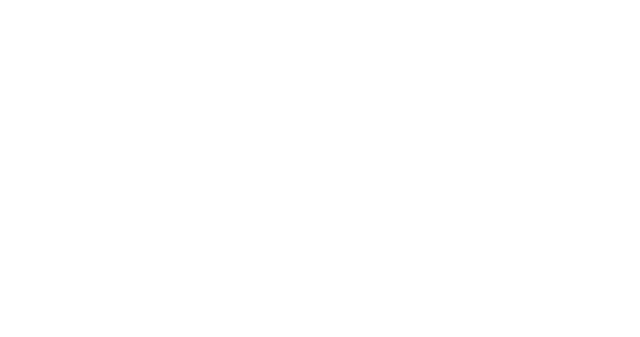
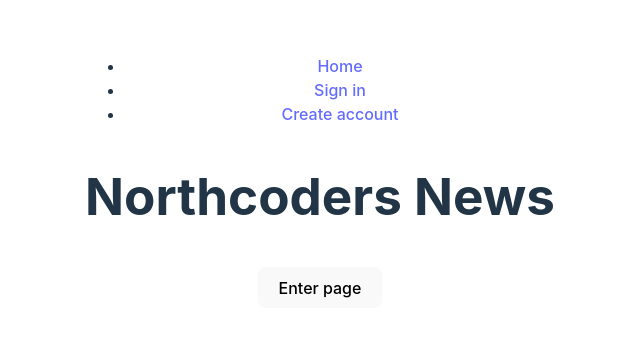
Before and after one commit to erkina308/e-fe-nc-news, a React (Vite) app: page / in a window 1280 px wide. Shown: the part 227-564 px from the top of the page, without its empty margins (320-960 px from the left). Built offline with nearby package versions, Linux system fonts and the light colour scheme.

Commit message:
pages and paths

```diff
--- a/package.json
+++ b/package.json
@@ -10,6 +10,7 @@
     "preview": "vite preview"
   },
   "dependencies": {
+    "axios": "^1.6.7",
     "react": "^18.2.0",
     "react-dom": "^18.2.0",
     "react-router-dom": "^6.22.0"
--- a/src/App.jsx
+++ b/src/App.jsx
@@ -1,13 +1,21 @@
-import './App.css'
+import "./App.css";
+import Homepage from "./pages/Homepage";
+import { Routes, Route } from "react-router-dom";
+import SignIn from "./pages/SignIn";
+import CreateAcc from "./pages/CreateAcc";
+import Articles from "./pages/Articles";
 
 function App() {
-
-
   return (
     <>
-
+      <Routes>
+        <Route path="/" element={<Homepage />} />
+        <Route path="/sign-in" element={<SignIn />} />
+        <Route path="/create-account" element={<CreateAcc />} />
+        <Route path="/api/articles" element={<Articles />} />
+      </Routes>
     </>
-  )
+  );
 }
 
-export default App
+export default App;
--- /dev/null
+++ b/src/cards/Article.jsx
@@ -0,0 +1,2 @@
+function Article() {}
+export default Article;
--- /dev/null
+++ b/src/components/Navigation.jsx
@@ -0,0 +1,21 @@
+import { Link } from "react-router-dom";
+
+export default function Navigation() {
+  return (
+    <div>
+      <nav className="navBar">
+        <ul>
+          <li>
+            <Link to={`/`}>Home</Link>
+          </li>
+          <li>
+            <Link to={`/sign-in`}>Sign in</Link>
+          </li>
+          <li>
+            <Link to={`/create-account`}>Create account</Link>
+          </li>
+        </ul>
+      </nav>
+    </div>
+  );
+}
--- /dev/null
+++ b/src/pages/Articles.jsx
@@ -0,0 +1,31 @@
+import { fetchArticles } from "../../utils/api";
+import Article from "../cards/Article";
+import Header from "../components/Header";
+import Navigation from "../components/Navigation";
+import { useState, useEffect } from "react";
+
+function Articles() {
+  const [articles, setArticles] = useState([]);
+
+  useEffect(() => {
+    fetchArticles().then((data) => {
+      setArticles(data);
+    });
+  }, []);
+  console.log(articles, "<-- articles in articles");
+  return (
+    <section>
+      <Navigation />
+      <Header title={"Latest Articles"} />
+      <div>
+        <ul>
+          {articles.map((article) => {
+            return <Article></Article>;
+          })}
+        </ul>
+      </div>
+    </section>
+  );
+}
+
+export default Articles;
--- /dev/null
+++ b/src/pages/CreateAcc.jsx
@@ -0,0 +1,19 @@
+import { Link } from "react-router-dom";
+import Header from "../components/Header";
+
+function CreateAcc() {
+  return (
+    <div>
+      <Header title={"Create Account"} />
+      <label htmlFor="new-username">Username</label>
+      <input id="new-username" type="email" />
+      <label htmlFor="new-password">Password</label>
+      <input id="new-password" type="password" />
+      <Link to={"/"}>
+        <button>Create Account</button>
+      </Link>
+    </div>
+  );
+}
+
+export default CreateAcc;
--- a/src/pages/Homepage.jsx
+++ b/src/pages/Homepage.jsx
@@ -0,0 +1,17 @@
+import Header from "../components/Header";
+import Navigation from "../components/Navigation";
+import { Link } from "react-router-dom";
+
+export default function Homepage() {
+  return (
+    <section>
+      <nav>
+        <Navigation />
+      </nav>
+      <Header title={"Northcoders News"} />
+      <Link to={"/api/articles"}>
+        <button>Enter page</button>
+      </Link>
+    </section>
+  );
+}
--- /dev/null
+++ b/src/pages/SignIn.jsx
@@ -0,0 +1,15 @@
+import { Link } from "react-router-dom";
+import Header from "../components/Header";
+
+export default function SignIn() {
+  return (
+    <div>
+      <Header title={"Welcome back"} />
+      <label htmlFor="username">Username</label>
+      <input id="username" type="email" />
+      <label htmlFor="password">Password</label>
+      <input id="password" type="password" />
+      <Link to={'/'}><button>Sign in</button></Link>
+    </div>
+  );
+}
--- /dev/null
+++ b/utils/api.js
@@ -0,0 +1,11 @@
+import axios from "axios";
+
+const api = axios.create({
+  baseURL: "https://particle.onrender.com/api",
+});
+
+export const fetchArticles = () => {
+    return api.get("/articles").then((res) => {
+      return res.data;
+    });
+  };
```
Also changed, not shown: src/components/Header.jsx (renamed from src/Header.jsx), src/pages/ArticlesById.jsx (added), 1 other file (tests, documents, lock files or other folders).
